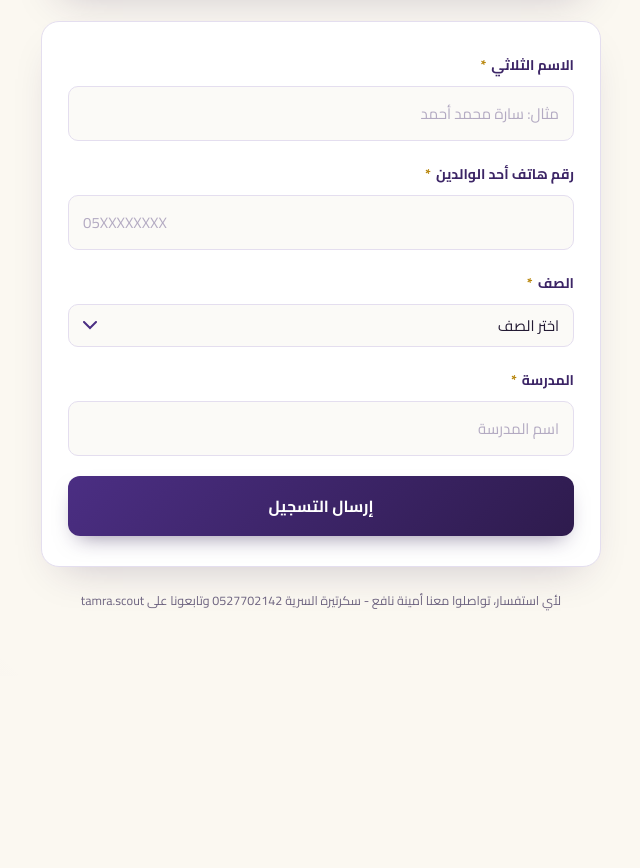
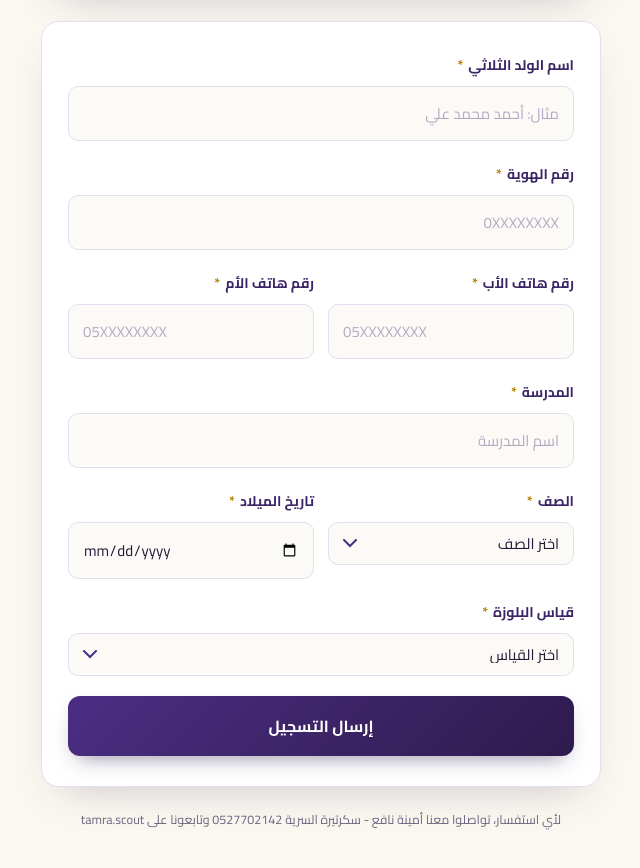
Before and after one commit to doc0547631279-spec/scout1-form-project, a plain HTML site: page index.html in a window 1280 px wide. Shown: the part 712-1580 px from the top of the page, without its empty margins (319-959 px from the left). Before the commit the page ends 1388 px from the top, so only its background shows below. Drawn offline with Linux system fonts and the light colour scheme.

Commit message:
Update index.html

```diff
--- a/index.html
+++ b/index.html
@@ -100,6 +100,14 @@
   }
   .field{
     margin-bottom:20px;
+  }
+  .row2{
+    display:grid;
+    grid-template-columns:1fr 1fr;
+    gap:14px;
+  }
+  @media (max-width:420px){
+    .row2{grid-template-columns:1fr;}
   }
   label{
     display:block;
@@ -204,6 +212,7 @@
     margin-top:22px;
     font-size:12.5px;
     color:var(--muted);
+    line-height:1.8;
   }
 </style>
 </head>
@@ -225,17 +234,38 @@
 
   <form id="regForm" novalidate>
     <div class="field" id="f-name">
-      <label for="fullName">الاسم الثلاثي <span class="req">*</span></label>
-      <input type="text" id="fullName" name="fullName" placeholder="مثال: سارة محمد أحمد">
+      <label for="fullName">اسم الولد الثلاثي <span class="req">*</span></label>
+      <input type="text" id="fullName" name="fullName" placeholder="مثال: أحمد محمد علي">
       <div class="error-msg">فضلاً أدخل الاسم الثلاثي كاملاً</div>
     </div>
 
-    <div class="field" id="f-phone">
-      <label for="phone">رقم هاتف أحد الوالدين <span class="req">*</span></label>
-      <input type="tel" id="phone" name="phone" placeholder="05XXXXXXXX" inputmode="numeric">
-      <div class="error-msg">فضلاً أدخل رقم هاتف صحيح</div>
+    <div class="field" id="f-id">
+      <label for="idNumber">رقم الهوية <span class="req">*</span></label>
+      <input type="text" id="idNumber" name="idNumber" placeholder="0XXXXXXXX" inputmode="numeric">
+      <div class="error-msg">فضلاً أدخل رقم هوية صحيح</div>
     </div>
 
+    <div class="row2">
+      <div class="field" id="f-fatherphone">
+        <label for="fatherPhone">رقم هاتف الأب <span class="req">*</span></label>
+        <input type="tel" id="fatherPhone" name="fatherPhone" placeholder="05XXXXXXXX" inputmode="numeric">
+        <div class="error-msg">أدخل رقم صحيح</div>
+      </div>
+
+      <div class="field" id="f-motherphone">
+        <label for="motherPhone">رقم هاتف الأم <span class="req">*</span></label>
+        <input type="tel" id="motherPhone" name="motherPhone" placeholder="05XXXXXXXX" inputmode="numeric">
+        <div class="error-msg">أدخل رقم صحيح</div>
+      </div>
+    </div>
+
+    <div class="field" id="f-school">
+      <label for="school">المدرسة <span class="req">*</span></label>
+      <input type="text" id="school" name="school" placeholder="اسم المدرسة">
+      <div class="error-msg">فضلاً أدخل اسم المدرسة</div>
+    </div>
+
+    <div class="row2">
       <div class="field" id="f-grade">
         <label for="grade">الصف <span class="req">*</span></label>
         <select id="grade" name="grade">
@@ -257,10 +287,31 @@
         <div class="error-msg">فضلاً اختر الصف</div>
       </div>
 
-    <div class="field" id="f-school">
-      <label for="school">المدرسة <span class="req">*</span></label>
-      <input type="text" id="school" name="school" placeholder="اسم المدرسة">
-      <div class="error-msg">فضلاً أدخل اسم المدرسة</div>
+      <div class="field" id="f-dob">
+        <label for="dob">تاريخ الميلاد <span class="req">*</span></label>
+        <input type="date" id="dob" name="dob">
+        <div class="error-msg">فضلاً أدخل تاريخ الميلاد</div>
+      </div>
+    </div>
+
+    <div class="field" id="f-shirt">
+      <label for="shirtSize">قياس البلوزة <span class="req">*</span></label>
+      <select id="shirtSize" name="shirtSize">
+        <option value="" disabled selected>اختر القياس</option>
+        <option value="2">2</option>
+        <option value="4">4</option>
+        <option value="6">6</option>
+        <option value="8">8</option>
+        <option value="10">10</option>
+        <option value="12">12</option>
+        <option value="14">14</option>
+        <option value="16">16</option>
+        <option value="S">S</option>
+        <option value="M">M</option>
+        <option value="L">L</option>
+        <option value="XL">XL</option>
+      </select>
+      <div class="error-msg">فضلاً اختر قياس البلوزة</div>
     </div>
 
     <button type="submit" id="submitBtn">إرسال التسجيل</button>
@@ -272,7 +323,7 @@
       <svg viewBox="0 0 24 24" fill="none"><path d="M5 13l4 4L19 7" stroke="#2E1B4D" stroke-width="2.5" stroke-linecap="round" stroke-linejoin="round"/></svg>
     </div>
     <h2>تم التسجيل بنجاح</h2>
-    <p>شكراً إلك! وصلنا طلب تسجيلك وبنتواصل معك قريباً بكل التفاصيل عن لقائانا.</p>
+    <p>شكراً إلك! وصلنا طلب تسجيلك وبنتواصل معك قريباً بكل التفاصيل عن لقائاتنا.</p>
   </div>
 
   <footer>لأي استفسار، تواصلوا معنا أمينة نافع - سكرتيرة السرية 0527702142 وتابعونا على tamra.scout</footer>
@@ -280,7 +331,7 @@
 
 <script>
   // ضع هون الرابط الناتج عن نشر Google Apps Script (خطوات النشر مرفقة بالتعليمات)
-const SCRIPT_URL = "https://script.google.com/macros/s/AKfycbxCE2mP1h-tF1N4gmiBv--_dAuz7p2Tqg4w-V0BvGyiwauy-xQEG5Yg4bQPmkPMCSpCcQ/exec";
+const SCRIPT_URL = "https://script.google.com/macros/s/AKfycbwEhKArnwcr6aH2d5V58-voL0_w8VQUb1Pc5DonxtfcxkPDTqESMhwxGPJCuFYjHOEn/exec";
 
   const form = document.getElementById('regForm');
   const statusMsg = document.getElementById('statusMsg');
@@ -290,12 +341,20 @@ const SCRIPT_URL = "https://script.google.com/macros/s/AKfycbxCE2mP1h-tF1N4gmiBv
   const fields = {
     fullName: { el: document.getElementById('fullName'), wrap: document.getElementById('f-name'),
       valid: v => v.trim().split(/\s+/).length >= 3 },
-    phone: { el: document.getElementById('phone'), wrap: document.getElementById('f-phone'),
+    idNumber: { el: document.getElementById('idNumber'), wrap: document.getElementById('f-id'),
+      valid: v => /^[0-9]{5,9}$/.test(v.trim()) },
+    fatherPhone: { el: document.getElementById('fatherPhone'), wrap: document.getElementById('f-fatherphone'),
       valid: v => /^[0-9+\-\s]{9,13}$/.test(v.trim()) },
+    motherPhone: { el: document.getElementById('motherPhone'), wrap: document.getElementById('f-motherphone'),
+      valid: v => /^[0-9+\-\s]{9,13}$/.test(v.trim()) },
+    school: { el: document.getElementById('school'), wrap: document.getElementById('f-school'),
+      valid: v => v.trim().length >= 2 },
     grade: { el: document.getElementById('grade'), wrap: document.getElementById('f-grade'),
       valid: v => v.trim().length > 0 },
-    school: { el: document.getElementById('school'), wrap: document.getElementById('f-school'),
-      valid: v => v.trim().length >= 2 },
+    dob: { el: document.getElementById('dob'), wrap: document.getElementById('f-dob'),
+      valid: v => v.trim().length > 0 },
+    shirtSize: { el: document.getElementById('shirtSize'), wrap: document.getElementById('f-shirt'),
+      valid: v => v.trim().length > 0 },
   };
 
   function validateField(key){
@@ -308,6 +367,9 @@ const SCRIPT_URL = "https://script.google.com/macros/s/AKfycbxCE2mP1h-tF1N4gmiBv
   Object.keys(fields).forEach(key=>{
     fields[key].el.addEventListener('blur', ()=>validateField(key));
     fields[key].el.addEventListener('input', ()=>{
+      if(fields[key].wrap.classList.contains('invalid')) validateField(key);
+    });
+    fields[key].el.addEventListener('change', ()=>{
       if(fields[key].wrap.classList.contains('invalid')) validateField(key);
     });
   });
@@ -335,9 +397,13 @@ const SCRIPT_URL = "https://script.google.com/macros/s/AKfycbxCE2mP1h-tF1N4gmiBv
 
     const payload = {
       fullName: fields.fullName.el.value.trim(),
-      phone: fields.phone.el.value.trim(),
+      idNumber: fields.idNumber.el.value.trim(),
+      fatherPhone: fields.fatherPhone.el.value.trim(),
+      motherPhone: fields.motherPhone.el.value.trim(),
+      school: fields.school.el.value.trim(),
       grade: fields.grade.el.value,
-      school: fields.school.el.value.trim(),
+      dob: fields.dob.el.value,
+      shirtSize: fields.shirtSize.el.value,
       timestamp: new Date().toLocaleString('ar-EG', { timeZone: 'Asia/Jerusalem' })
     };
 
```
Lines whose indentation alone changed are shown as unchanged.
